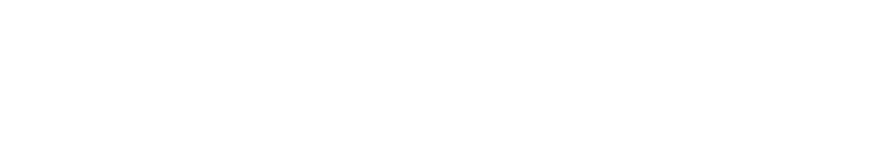
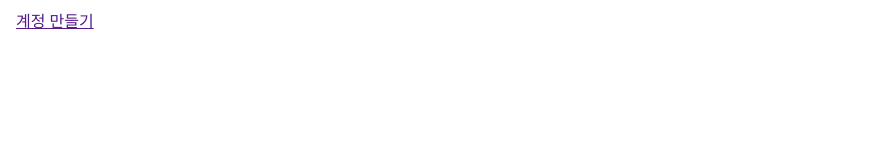
Before and after one commit to qiyana-ratchet/Owner, a React (Create React App) app: page / in a window 1280 px wide. Shown: the top 160 px of the page, without its empty margins (0-886 px from the left). Built offline with nearby package versions, Linux system fonts and the light colour scheme.

Commit message:
FirstPage 업데이트

```diff
--- a/src/FirstPage.js
+++ b/src/FirstPage.js
@@ -6,7 +6,7 @@
             <div>
                 <h1 className={styles.catchphrase}>당신의 ?????을 저장하세요<br/>
                     간지 작렬하는 캐치프레이즈</h1>
-
+                <a href="" className={styles.joinButton}>계정 만들기</a>
             </div>
         </body>
 
```
